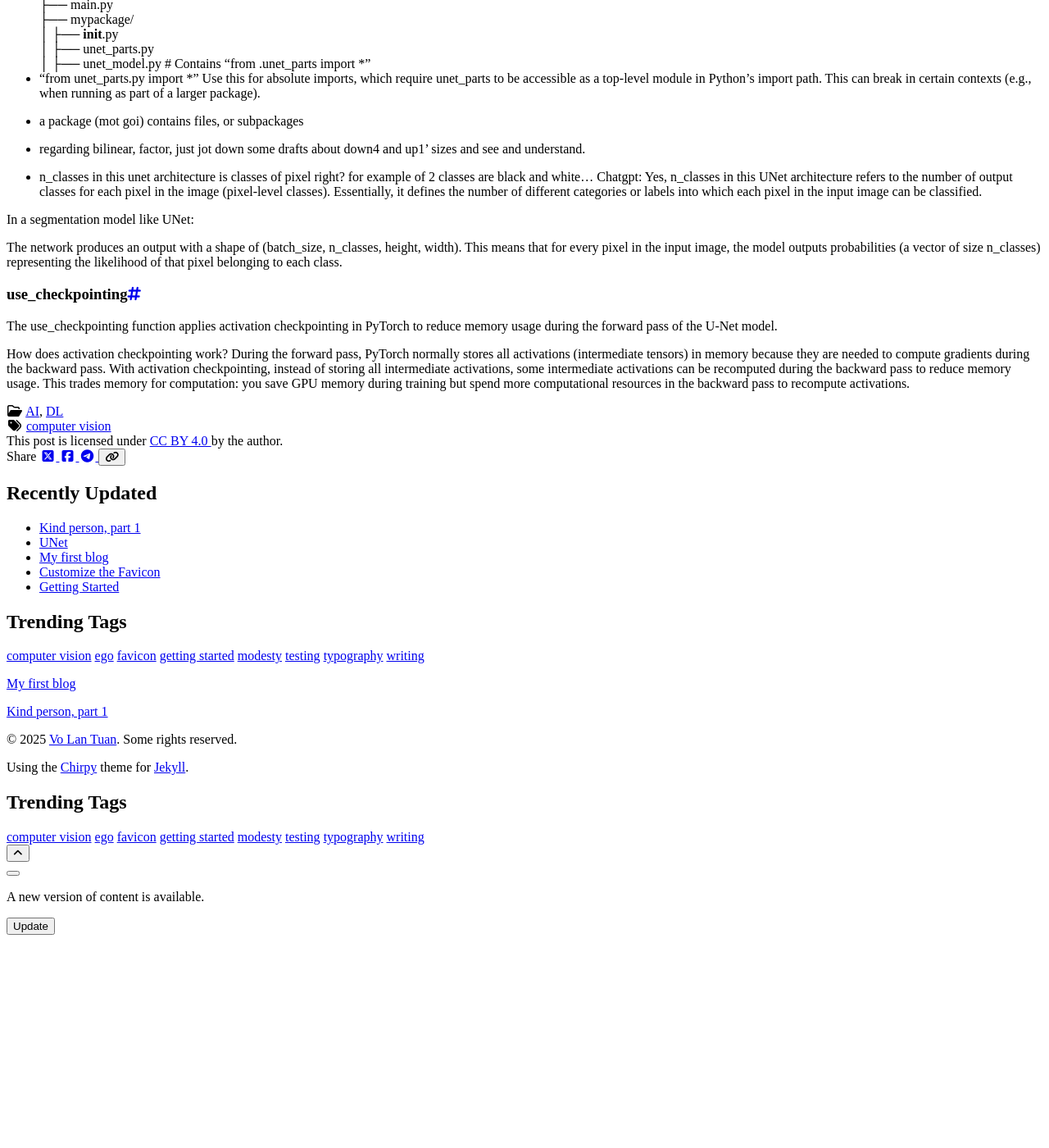
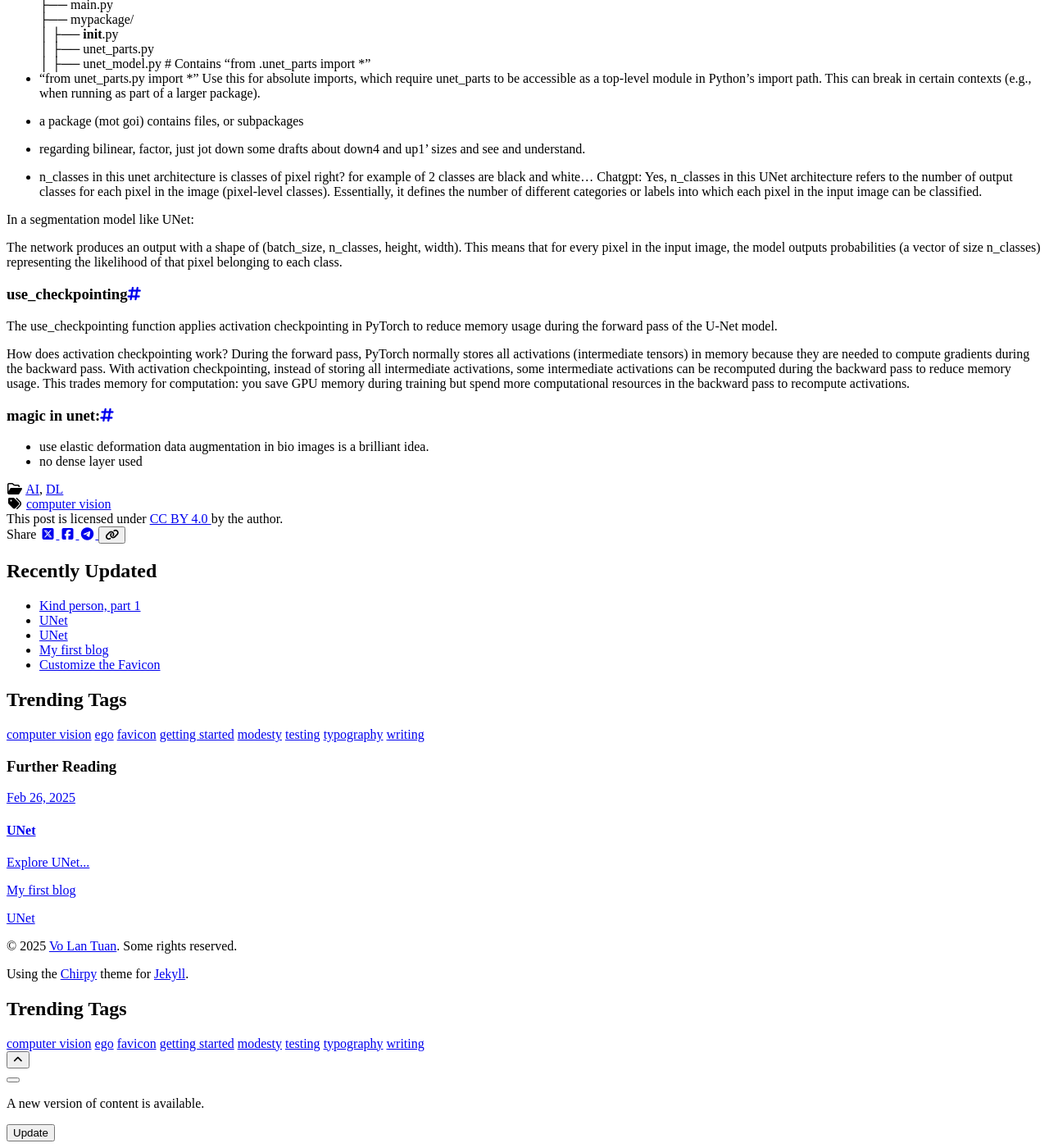
Before and after one commit to VLTisME/VLTisME.github.io, a Jekyll site: the page built from _posts/2025-02-26-unet.md, in a window 1280 px wide and 1400 px high, scrolled down 842 px. Shown: the whole window at 82% size. Built offline with Jekyll 4.4.1, drawn with Linux system fonts in a browser that asks for light colours; cached includes are drawn as plain includes; nearby versions of some CDN libraries; before the commit the page ends 1990 px from its top, so only the background shows below that.

```diff
--- a/_posts/2025-02-26-unet.md
+++ b/_posts/2025-02-26-unet.md
@@ -90,3 +90,8 @@ How does activation checkpointing work?
 During the forward pass, PyTorch normally stores all activations (intermediate tensors) in memory because they are needed to compute gradients during the backward pass.
 With activation checkpointing, instead of storing all intermediate activations, some intermediate activations can be recomputed during the backward pass to reduce memory usage.
 This trades memory for computation: you save GPU memory during training but spend more computational resources in the backward pass to recompute activations.
+
+
+### magic in unet:
+- use elastic deformation data augmentation in bio images is a brilliant idea.
+- no dense layer used
```
Also changed, not shown: _posts/2025-03-04-Deeplab.md (added, +39 -0 lines).
